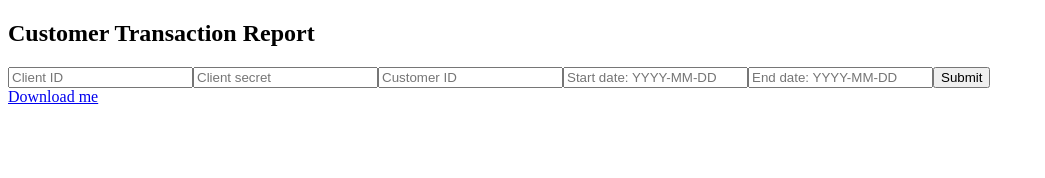
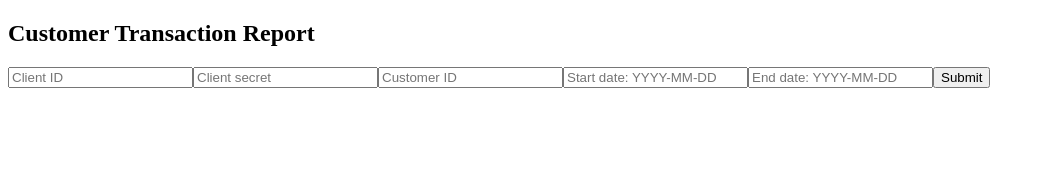
Before and after one commit to Dwolla/transactions-csv-export-app, a React (Create React App) app in the folder client/: page / in a window 1280 px wide. Shown: the top 178 px of the page, without its empty margins (0-1045 px from the left). Built offline with nearby package versions, Linux system fonts and the light colour scheme.

Commit message:
Conditional render on download button

```diff
--- a/client/src/App.js
+++ b/client/src/App.js
@@ -91,7 +91,7 @@ const App = () => {
         <button type='submit'>Submit</button>
       </form>
 
-      <CSVLink data={csv}>Download me</CSVLink>
+      {csv && <CSVLink data={csv}>Download CSV</CSVLink>}
     </div>
   );
 };
```
